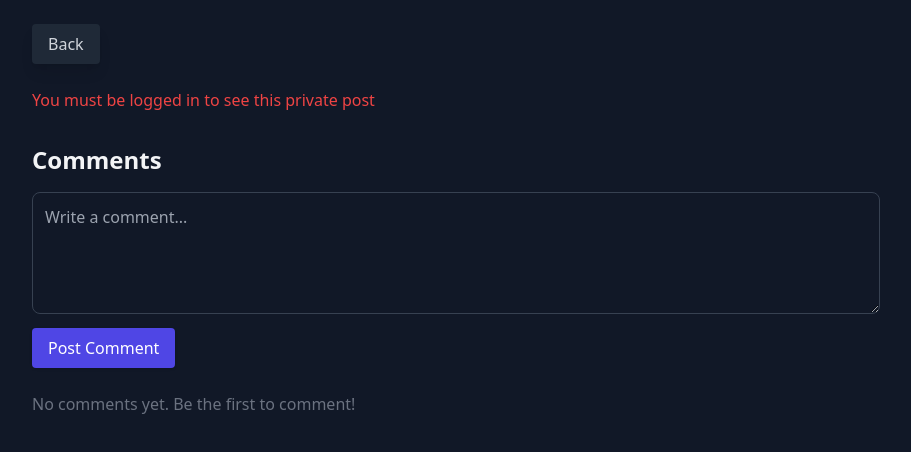
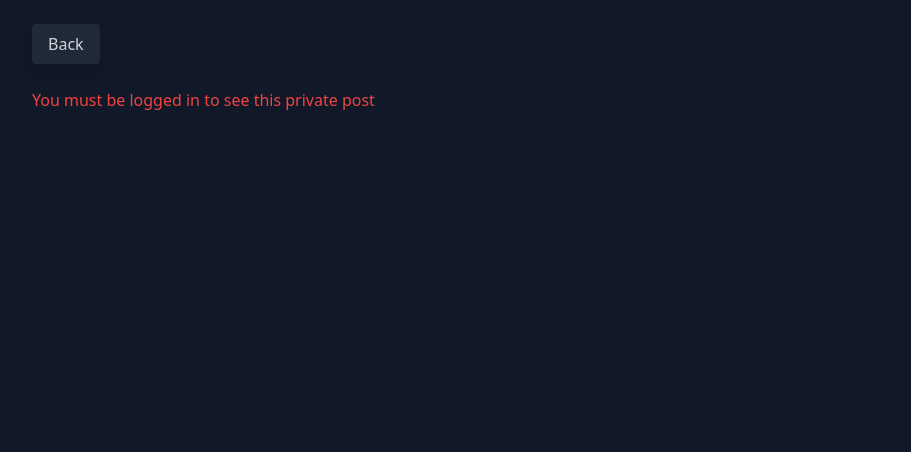
Before and after one commit to nitin-is-me/the-blog-zone-client, a Next.js app: page /dashboard/private/1 in a window 1280 px wide. Shown: the top 452 px of the page, without its empty margins (184-1095 px from the left). Built offline with nearby package versions, Linux system fonts and the light colour scheme.

Commit message:
Update page.js

```diff
--- a/src/app/dashboard/private/[id]/page.js
+++ b/src/app/dashboard/private/[id]/page.js
@@ -8,12 +8,7 @@ export default function BlogPostPage() {
   const [post, setPost] = useState(null);
   const [loading, setLoading] = useState(true);
   const [error, setError] = useState("");
-  const [Comments, setComments] = useState([]);
-  const [newComment, setNewComment] = useState("");
-  const [commentError, setCommentError] = useState("");
-  const [isSubmitting, setIsSubmitting] = useState(false);
   const [loggedInUser, setLoggedInUser] = useState(null); // state for logged-in user
-  const [deletingCommentId, setDeletingCommentId] = useState(null); // state to track deleting comment
   const router = useRouter();
   const { id } = useParams();
 
@@ -22,18 +17,17 @@ export default function BlogPostPage() {
 
     const fetchPost = async () => {
       const token = localStorage.getItem("token");
-      if(!token){
+      if (!token) {
         setLoading(false);
         return setError("You must be logged in to see this private post");
       }
       try {
         const response = await axios.get(`https://the-blog-zone-server.vercel.app/api/blog/${id}`, {
-          headers:{
+          headers: {
             Authorization: `Bearer ${token}`,
           },
         });
         setPost(response.data);
-        setComments(response.data.Comments || []);
       } catch (error) {
         setError(error.response?.data?.message || "Failed to fetch the blog post.");
       } finally {
@@ -66,67 +60,6 @@ export default function BlogPostPage() {
     router.push("/dashboard/private");
   };
 
-  const handleCommentSubmit = async (e) => {
-    e.preventDefault();
-
-    if (!newComment.trim()) {
-      setCommentError("Comment cannot be empty.");
-      return;
-    }
-
-    setCommentError("");
-    setIsSubmitting(true);
-
-    try {
-      const token = localStorage.getItem("token"); // Assuming token is stored in localStorage
-      const response = await axios.post(
-        `https://the-blog-zone-server.vercel.app/api/blog/${id}/comments`,
-        { content: newComment },
-        {
-          headers: {
-            Authorization: `Bearer ${token}`,
-          },
-        }
-      );
-      const commentResponse = await axios.get(`https://the-blog-zone-server.vercel.app/api/blog/${id}`);
-      setComments(commentResponse.data.Comments);
-      setNewComment(""); // Reset comment input
-    } catch (error) {
-      setCommentError(error?.response?.message || "Failed to submit comment. If you aren't logged in, please do.");
-    } finally {
-      setIsSubmitting(false);
-    }
-  };
-
-  const handleDeleteComment = async (commentId) => {
-    const confirmDelete = window.confirm("Are you sure you want to delete this comment?");
-    if (!confirmDelete) {
-      return;
-    }
-
-    setDeletingCommentId(commentId); // Set the comment as deleting
-
-    try {
-      const token = localStorage.getItem("token");
-
-      // Send DELETE request to the backend to delete the comment
-      await axios.delete(`https://the-blog-zone-server.vercel.app/api/blog/comment/${commentId}`, {
-        headers: {
-          Authorization: `Bearer ${token}`,
-        },
-      });
-
-      // Update the UI by removing the deleted comment
-      setComments((prevComments) =>
-        prevComments.filter((comment) => comment.id !== commentId)
-      );
-    } catch (error) {
-      setError("Failed to delete the comment. Please try again.");
-    } finally {
-      setDeletingCommentId(null); // Reset deleting state
-    }
-  };
-
   if (loading) {
     return (
       <div className="flex justify-center items-center min-h-screen bg-gray-900">
@@ -156,62 +89,10 @@ export default function BlogPostPage() {
           <div className="bg-gray-800 p-6 rounded-lg shadow-lg">
             <h1 className="text-3xl font-bold text-gray-100 mb-6">{post.title}</h1>
             <p className="text-gray-400 mb-4 whitespace-pre-wrap">{post.content}</p>
-            <p className="text-sm text-gray-500">By {post.Blogger.name}</p>
             <p className="text-xs text-gray-500 mt-2">{formatTimeAgo(post.createdAt)}</p>
           </div>
         )}
 
-        <div className="mt-8">
-          <h2 className="text-2xl font-semibold text-gray-100 mb-4">Comments</h2>
-
-          <form onSubmit={handleCommentSubmit} className="mb-6">
-            <textarea
-              value={newComment}
-              onChange={(e) => setNewComment(e.target.value)}
-              className="bg-gray-900 text-gray-200 w-full p-3 border border-gray-700 rounded-lg focus:outline-none focus:ring focus:ring-indigo-500"
-              rows="4"
-              placeholder="Write a comment..."
-            />
-            {commentError && <p className="text-red-500 text-sm">{commentError}</p>}
-            <button
-              type="submit"
-              className="mt-2 bg-indigo-600 text-white px-4 py-2 rounded shadow hover:bg-indigo-700 transition duration-200"
-              disabled={isSubmitting}
-            >
-              {isSubmitting ? "Submitting..." : "Post Comment"}
-            </button>
-          </form>
-
-          {/* Display Comments */}
-          <div className="space-y-4">
-            {Comments.length > 0 ? (
-              Comments.map((comment) => (
-                <div key={comment.id} className="p-4 rounded-lg bg-gray-800 flex flex-col justify-between">
-                  <div>
-                    <p className="text-gray-300">{comment.content}</p>
-                    <p className="text-xs text-gray-500 mt-1">
-                      By {comment.Blogger?.name || "anonymous"} &middot;{" "}
-                      {formatTimeAgo(comment.createdAt)}
-                    </p>
-                  </div>
-
-                  {/* Delete Button */}
-                  {loggedInUser?.username === comment.Blogger?.username && (
-                    <button
-                      onClick={() => handleDeleteComment(comment.id)}
-                      className="self-end mt-2 text-red-500 hover:text-red-700"
-                      disabled={deletingCommentId === comment.id}
-                    >
-                      {deletingCommentId === comment.id ? "Deleting..." : "Delete"}
-                    </button>
-                  )}
-                </div>
-              ))
-            ) : (
-              <p className="text-gray-500">No comments yet. Be the first to comment!</p>
-            )}
-          </div>
-        </div>
       </div>
     </div>
   );
```
